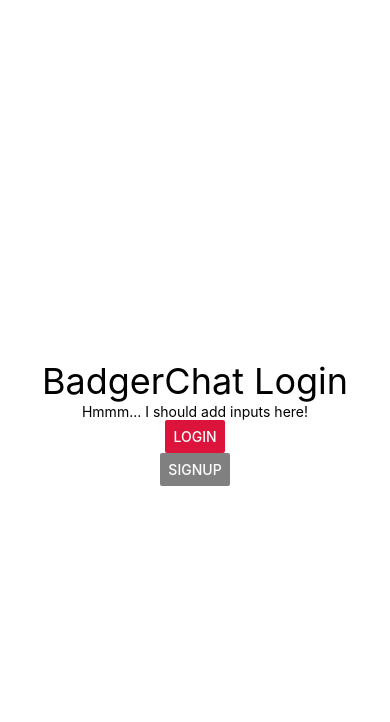
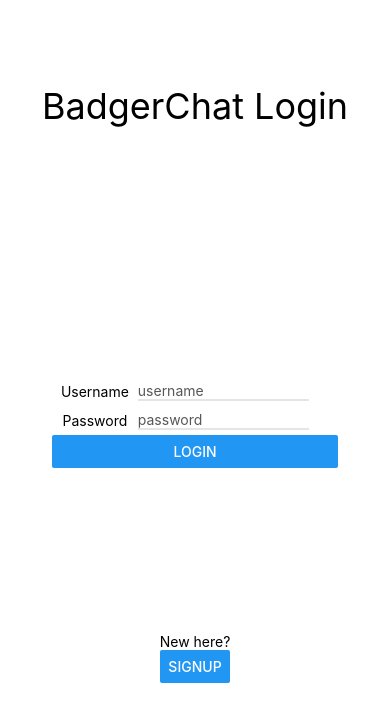
Before and after one commit to alicia-lyu/badger-chat-mobile, a React Native app: screen / in a window 390 px wide. Shown: the top 722 px of the page. Built offline with nearby package versions, Linux system fonts and the light colour scheme.

Commit message:
auth screen lay out

```diff
--- a/components/BadgerLoginScreen.js
+++ b/components/BadgerLoginScreen.js
@@ -1,24 +1,41 @@
-import { Alert, Button, StyleSheet, Text, View } from "react-native";
+import { useState } from "react";
+import { Alert, Button, Text, TextInput, View } from "react-native";
+import authStyles from "../styles/authStyles";
 
 function BadgerLoginScreen(props) {
-    return <View style={styles.container}>
-        <Text style={{ fontSize: 36 }}>BadgerChat Login</Text>
-        <Text>Hmmm... I should add inputs here!</Text>
-        <Button color="crimson" title="Login" onPress={() => {
-            Alert.alert("Hmmm...", "I should check the user's credentials first!");
-            props.handleLogin("myusername", "mypassword")
-        }} />
-        <Button color="grey" title="Signup" onPress={() => props.setIsRegistering(true)} />
+    const [username, onChangeUsername] = useState("username");
+    const [password, onChangePassword] = useState("password");
+
+
+    const handleLogin = () => {
+        Alert.alert("Hmmm...", "I should check the user's credentials first!");
+        props.handleLogin("myusername", "mypassword")
+    }
+
+    return <View style={authStyles.container}>
+        <View style={authStyles.header}>
+            <Text style={{fontSize:36}}>BadgerChat Login</Text>
+        </View>
+        <View style={authStyles.body}>
+            <View style={authStyles.inputContainer}>
+                <Text style={authStyles.inputPrompt}>Username</Text>
+                <View style={authStyles.inputBox}>
+                    <TextInput onChangeText={onChangeUsername} value={username} style={authStyles.inputBoxText} />
+                </View>
+            </View>
+            <View style={authStyles.inputContainer}>
+                <Text style={authStyles.inputPrompt}>Password</Text>
+                <View style={authStyles.inputBox}>
+                    <TextInput onChangeText={onChangePassword} value={password} style={authStyles.inputBoxText} />
+                </View>
+            </View>
+            <Button title="Login" onPress={handleLogin} />
+        </View>
+        <View style={authStyles.footer}>
+            <Text>New here?</Text>
+            <Button title="Signup" onPress={() => props.setIsRegistering(true)} />
+        </View>
     </View>;
 }
 
-const styles = StyleSheet.create({
-    container: {
-        flex: 1,
-        backgroundColor: '#fff',
-        alignItems: 'center',
-        justifyContent: 'center',
-    }
-});
-
 export default BadgerLoginScreen;
--- a/components/BadgerRegisterScreen.js
+++ b/components/BadgerRegisterScreen.js
@@ -1,21 +1,44 @@
-import { Alert, Button, StyleSheet, Text, View } from "react-native";
+import { useState } from "react";
+import { Alert, Button, Text, View } from "react-native";
+import { TextInput } from "react-native-gesture-handler";
+import authStyles from "../styles/authStyles";
 
 function BadgerRegisterScreen(props) {
-    return <View style={styles.container}>
-        <Text style={{ fontSize: 36 }}>Join BadgerChat!</Text>
-        <Text>Hmmm... I should add inputs here!</Text>
-        <Button color="crimson" title="Signup" onPress={() => Alert.alert("Hmmm...", "This should do something!")} />
-        <Button color="grey" title="Nevermind!" onPress={() => props.setIsRegistering(false)} />
+    const [username, onChangeUsername] = useState("username");
+    const [password, onChangePassword] = useState("password");
+    const [rePassword, onChangeRePassword] = useState("re-enter password");
+
+
+    return <View style={authStyles.container}>
+        <View style={authStyles.header}>
+            <Text style={{ fontSize: 36 }}>Join BadgerChat!</Text>
+        </View>
+        <View style={authStyles.body}>
+            <View style={authStyles.inputContainer}>
+                <Text style={authStyles.inputPrompt}>Username</Text>
+                <View style={authStyles.inputBox}>
+                    <TextInput style={authStyles.inputBoxText} value={username} onChange={onChangeUsername} />
+                </View>
+            </View>
+            <View style={authStyles.inputContainer}>
+                <Text style={authStyles.inputPrompt}>Password</Text>
+                <View style={authStyles.inputBox}>
+                    <TextInput style={authStyles.inputBoxText} value={password} onChange={onChangePassword} />
+                </View>
+            </View>
+            <View style={authStyles.inputContainer}>
+                <Text style={authStyles.inputPrompt}>Re-enter Password</Text>
+                <View style={authStyles.inputBox}>
+                    <TextInput style={authStyles.inputBoxText} value={rePassword} onChange={onChangeRePassword} />
+                </View>
+            </View>
+            <Button title="Signup" onPress={() => Alert.alert("Hmmm...", "This should do something!")} />
+
+        </View>
+        <View style={authStyles.footer}>
+            <Button color="grey" title="Nevermind!" onPress={() => props.setIsRegistering(false)} />
+        </View>
     </View>;
 }
 
-const styles = StyleSheet.create({
-    container: {
-        flex: 1,
-        backgroundColor: '#fff',
-        alignItems: 'center',
-        justifyContent: 'center',
-    }
-});
-
 export default BadgerRegisterScreen;
--- /dev/null
+++ b/styles/authStyles.js
@@ -0,0 +1,45 @@
+import { StyleSheet } from "react-native";
+
+const authStyles = StyleSheet.create({
+    container: {
+        flex: 1,
+        backgroundColor: '#fff',
+        alignItems: 'center',
+        justifyContent: 'center',
+    },
+    header: {
+        flex: 1,
+        display: "flex",
+        justifyContent: "center"
+    },
+    body: {
+        flex: 2,
+        display: "flex",
+        justifyContent: "center"
+    },
+    footer: {
+        flex: 1
+    },
+    inputContainer: {
+        width: "90%",
+        display: "flex",
+        flexDirection: "row",
+        justifyContent: "center",
+        alignItems: "center",
+        marginVertical: 5
+    },
+    inputPrompt: {
+        flex: 1,
+        textAlign: "center"
+    },
+    inputBox: {
+        flex: 2,
+        borderBottomColor: "#e5e5e5",
+        borderBottomWidth: 2
+    },
+    inputBoxText: {
+        color: "#575757"
+    }
+});
+
+export default authStyles;
```
